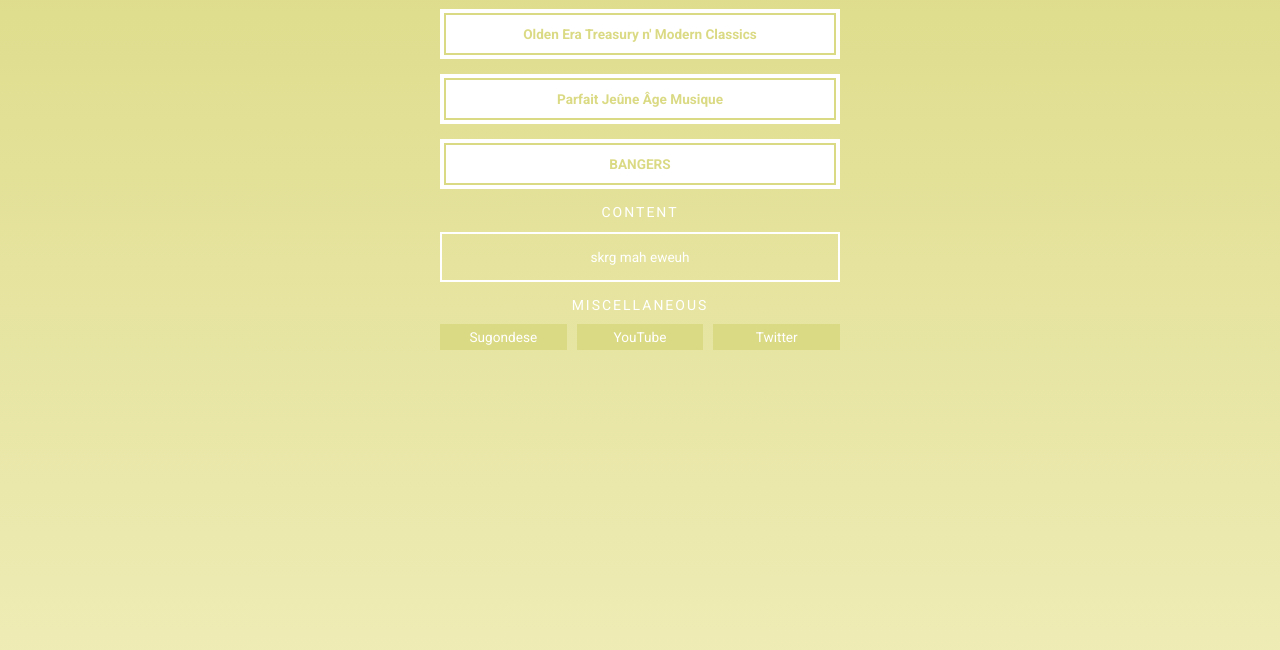
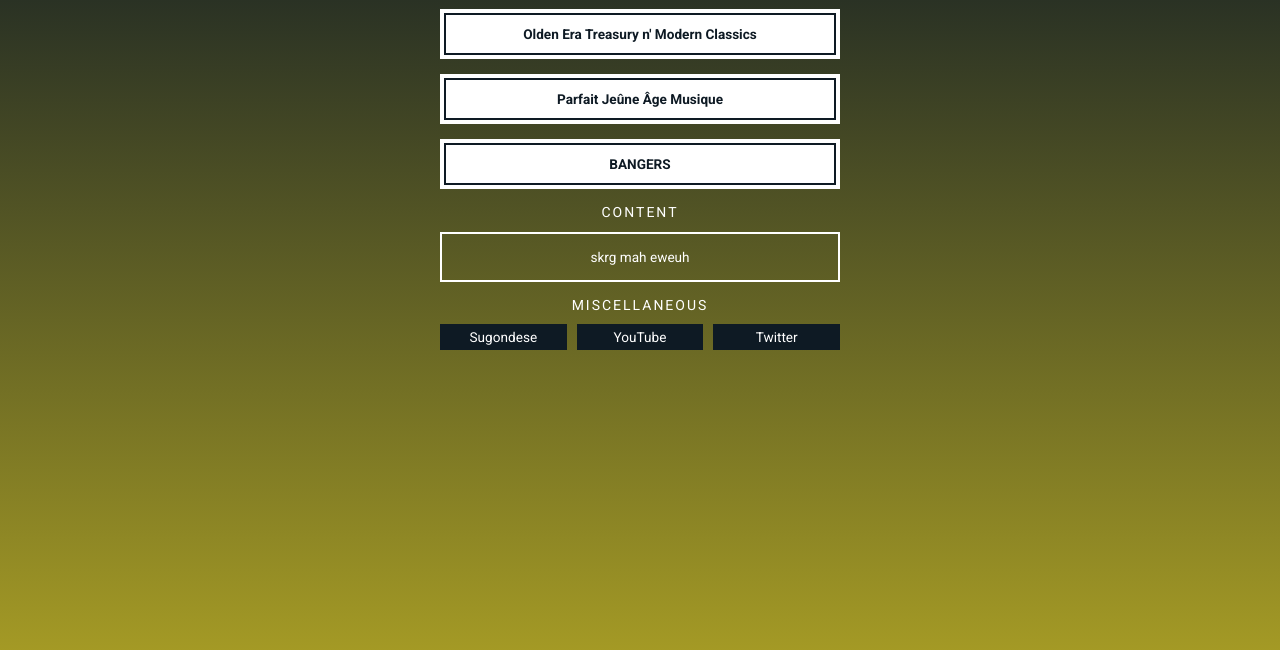
Before and after one commit to MJ-Ari/MJ-Ari.github.io, a website: page index.html in a window 1280 px wide. Shown: the part 166-816 px from the top of the page. Drawn offline with nearby package versions, Linux system fonts and the light colour scheme; files that its build step writes are made by us from their sources.

Commit message:
Add files via upload

```diff
--- a/app/scss/style.scss
+++ b/app/scss/style.scss
@@ -8,9 +8,9 @@ html {
 }
 
 body {
-    background-color: #dbda84;
-    background-image: -webkit-gradient(linear,left top,left bottom,color-stop(2%,#dbda84),color-stop(108%,#f0edb9));
-    background-image: linear-gradient(#dbda84 2%,#f0edb9 108%);
+    background-color: #0e1a24;
+    background-image: -webkit-gradient(linear,left top,left bottom,color-stop(2%,#0e1a24),color-stop(108%,#b0a425));
+    background-image: linear-gradient(#0e1a24 2%,#b0a425 108%);
     color: #ffffff;
     min-height: 100vh;
     text-align: center;
@@ -31,7 +31,7 @@ body {
 
 a, a.featured {
     &:hover {
-        background-color: #dbda84;
+        background-color: #0e1a24;
         color: #ffffff;
     }
 }
@@ -50,7 +50,7 @@ a {
     &.featured {
         position: relative;
         background-color: #ffffff;
-        color: #dbda84;
+        color: #0e1a24;
         font-weight: bold;
 
         &:before {
@@ -60,7 +60,7 @@ a {
             left: 2px;
             width: calc(100% - 4px);
             height: calc(100% - 4px);
-            border: 2px solid #dbda84;
+            border: 2px solid #0e1a24;
         }
     }
 }
@@ -81,7 +81,7 @@ h2 {
         flex: 1;
         padding: 5px 10px;
         margin-right: 10px;
-        background-color: #dbda84;
+        background-color: #0e1a24;
         border: none;
 
         &:last-child {
```
